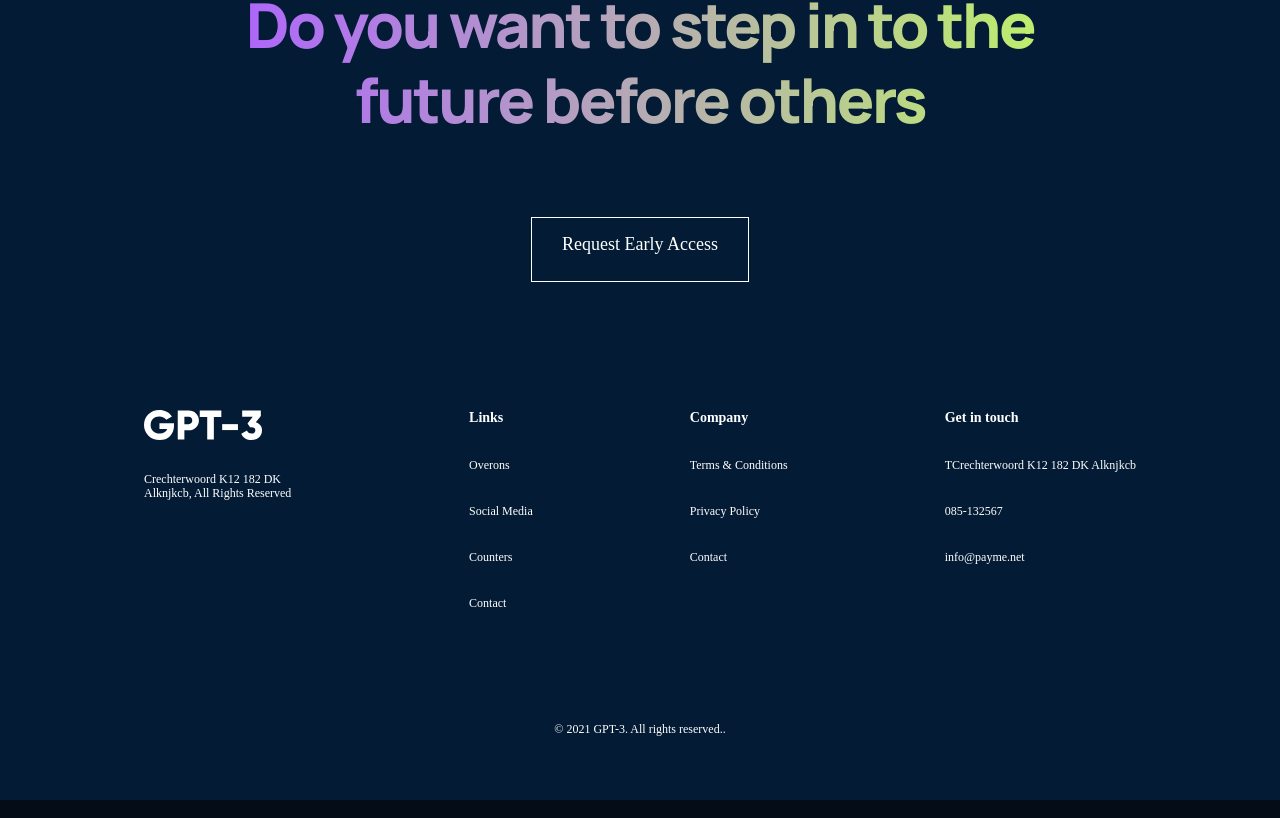
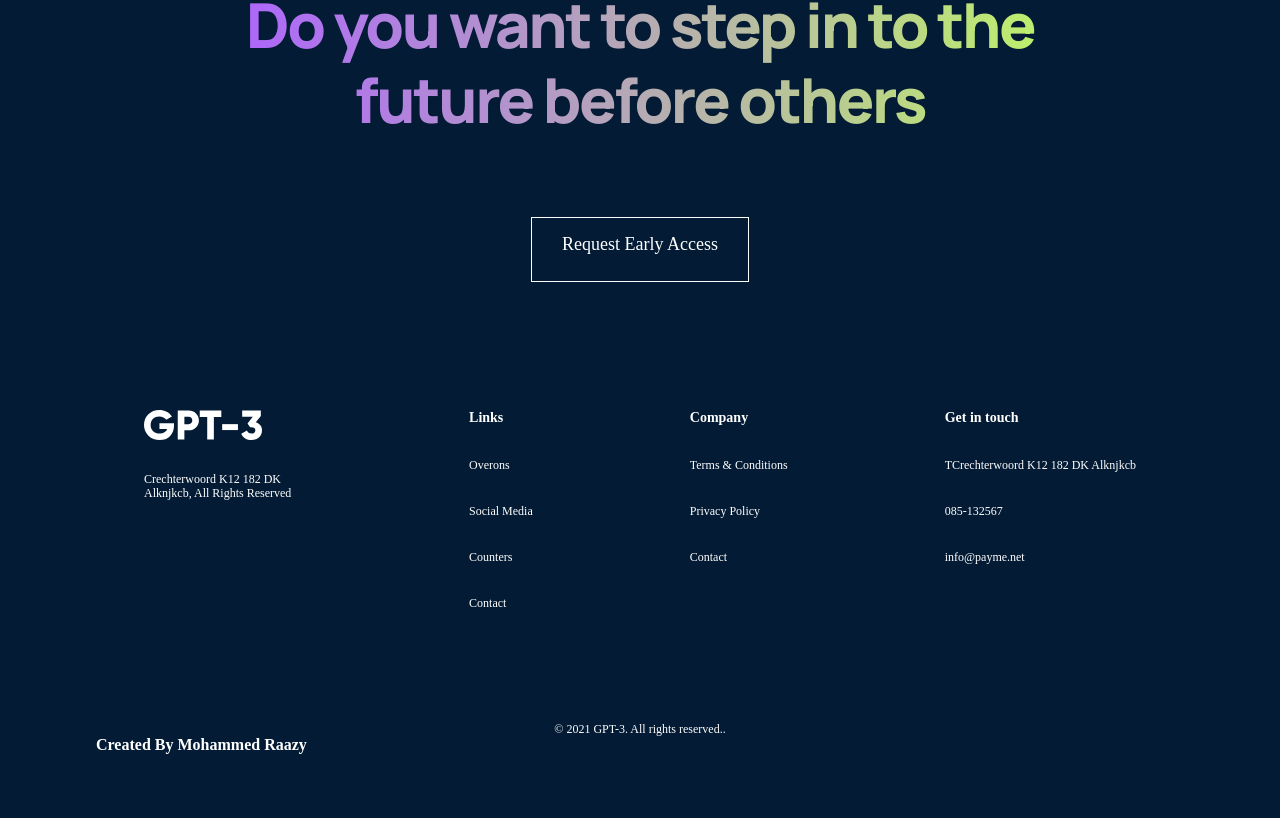
Before and after one commit to muhammadraazy/chatGpt-homepage, a React (Create React App) app: page / in a window 1280 px wide. Shown: the part 4158-4976 px from the top of the page. Built offline with nearby package versions, Linux system fonts and the light colour scheme.

Commit message:
Update Footer.jsx
adding a heading4 for author

```diff
--- a/src/containers/footer/Footer.jsx
+++ b/src/containers/footer/Footer.jsx
@@ -52,6 +52,7 @@ const Footer = () => {
 
         <div className="gpt3__footer-copyright">
           <p> © 2021 GPT-3. All rights reserved.. </p>
+          <h4> Created By Mohammed Raazy </h4>
         </div>
     </div>
   )
```
